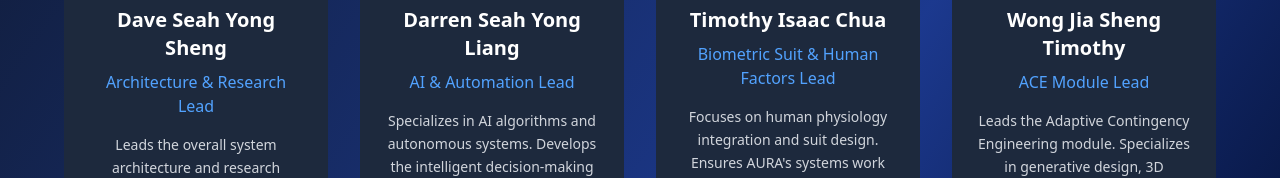
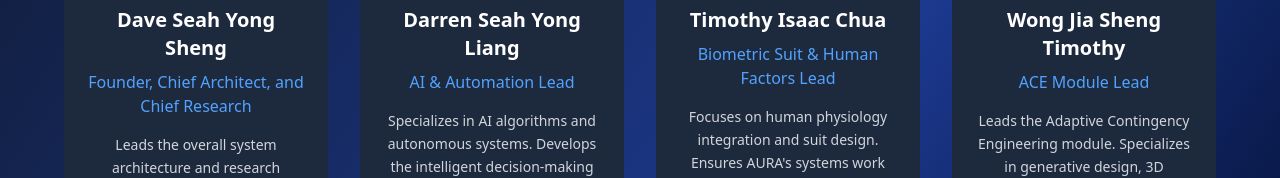
Before and after one commit to DSeahYS/18th-International-Space-Challenge, a Next.js app in the folder SpaceWebsite/frontend/: page /team in a window 1280 px wide. Shown: the part 508-686 px from the top of the page. Built offline with nearby package versions, Linux system fonts and the light colour scheme.

Commit message:
Update Dave's title to Founder, Chief Architect, and Chief Research

```diff
--- a/SpaceWebsite/frontend/src/app/team/page.tsx
+++ b/SpaceWebsite/frontend/src/app/team/page.tsx
@@ -8,7 +8,7 @@
 const teamMembers = [
   {
     name: "Dave Seah Yong Sheng",
-    role: "Architecture & Research Lead",
+    role: "Founder, Chief Architect, and Chief Research",
     bio: "Leads the overall system architecture and research direction for Project AURA. Ensures technical excellence and innovation across all modules.",
     image: "/team/dave.jpg",
     linkedin: "#"
```
